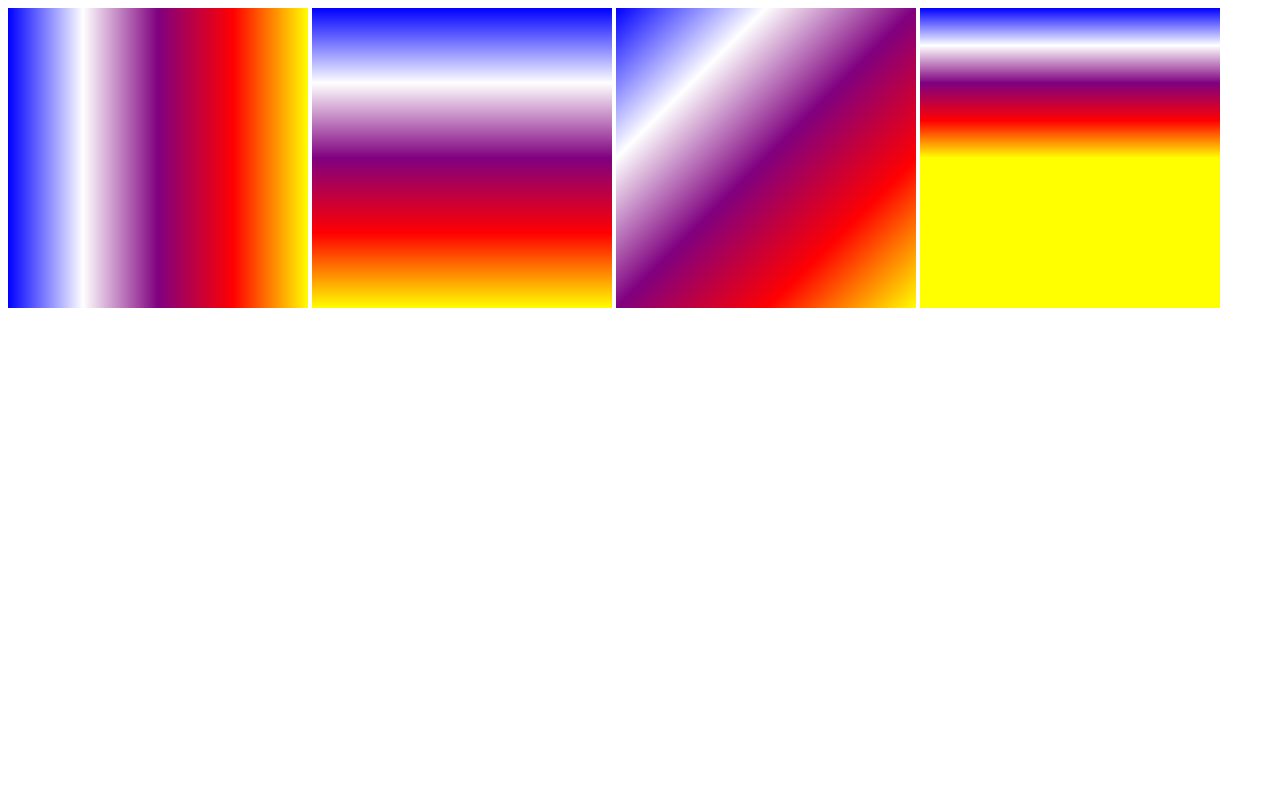
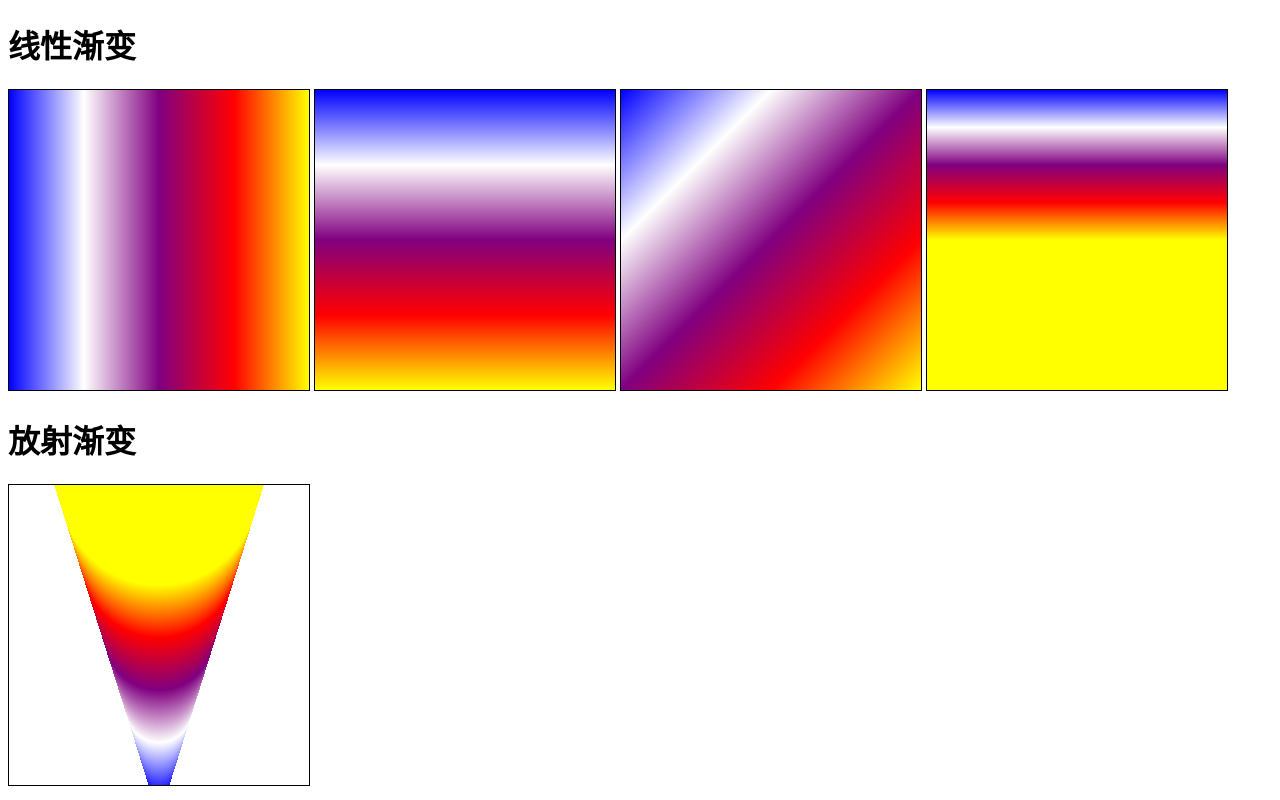
Before and after one commit to pws019/canvas-example, a website: page 2-5/渐变色/index.html in a window 1280 px wide. Drawn offline with Linux system fonts and the light colour scheme.

Commit message:
放射性渐变

```diff
--- a/2-5/渐变色/index.html
+++ b/2-5/渐变色/index.html
@@ -5,8 +5,14 @@
   <meta name="viewport" content="width=device-width, initial-scale=1.0">
   <meta http-equiv="X-UA-Compatible" content="ie=edge">
   <title>Document</title>
+  <style>
+    canvas {
+      border: 1px solid black;
+    }
+  </style>
 </head>
 <body>
+  <h1>线性渐变</h1>
   <canvas width="300" height="300>" id="canvas1">
     no canvas
   </canvas>
@@ -19,6 +25,10 @@
   <canvas width="300" height="300>" id="canvas4">
     no canvas
   </canvas>
+  <h1>放射渐变</h1>
+  <canvas width="300" height="300>" id="canvas5">
+      no canvas
+    </canvas>
   <script src="./index.js"></script>
 </body>
 </html>
--- a/2-5/渐变色/index.js
+++ b/2-5/渐变色/index.js
@@ -32,3 +32,7 @@ drawCanvas('canvas3', (context, canvas)=>{
 drawCanvas('canvas4', (context, canvas)=>{
   return context.createLinearGradient(0, 0, 0, canvas.height/2);
 })
+
+drawCanvas('canvas5', (context, canvas)=>{
+  return context.createRadialGradient(canvas.width/2, canvas.height, 10, canvas.width/2, 0, 100);
+})
```
